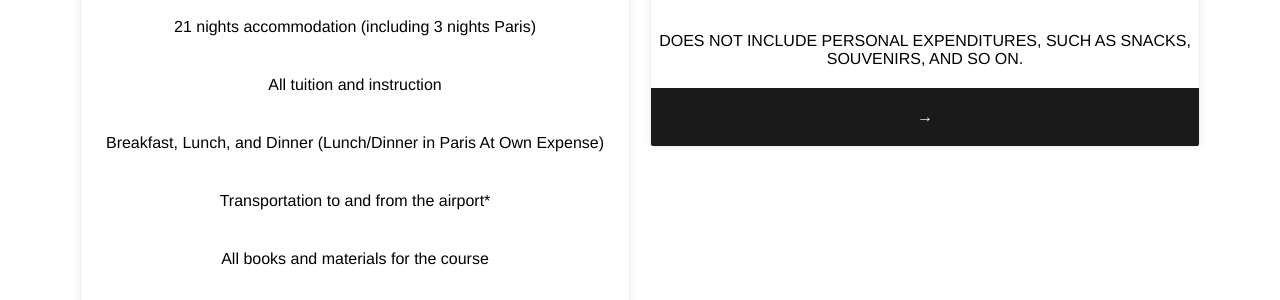
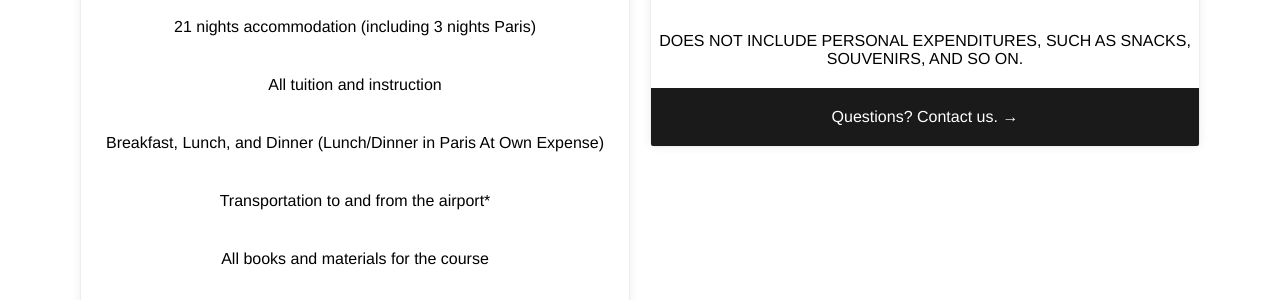
Before and after one commit to baritchie/project1, a Jekyll site: the page built from abroad.html, in a window 1280 px wide. Shown: the part 530-830 px from the top of the page. Built offline with Jekyll 4.4.1, drawn with Linux system fonts in a browser that asks for light colours.

Commit message:
Updated 'abroad.html' via CloudCannon

```diff
--- a/abroad.html
+++ b/abroad.html
@@ -46,8 +46,8 @@ pricing_table:
           AND SO ON.
         highlight: false
     call_to_action:
-      link:
-      text:
+      link: /contact/
+      text: Questions? Contact us.
 faq:
   - question: What types of payment do you accept?
     answer: 'Credit cards including MasterCard, Visa or American Express.'
```
